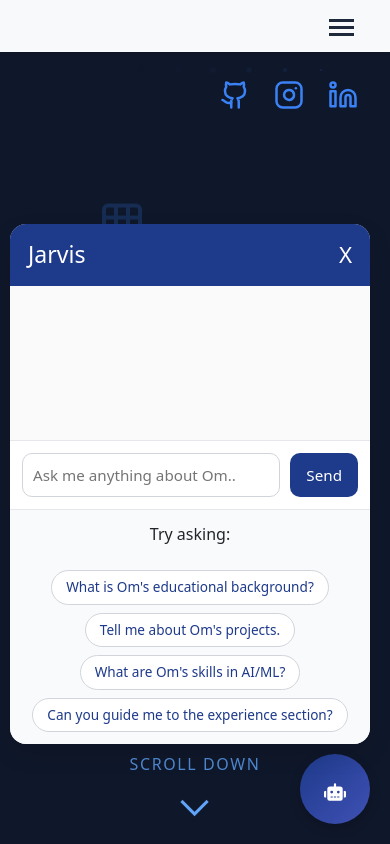
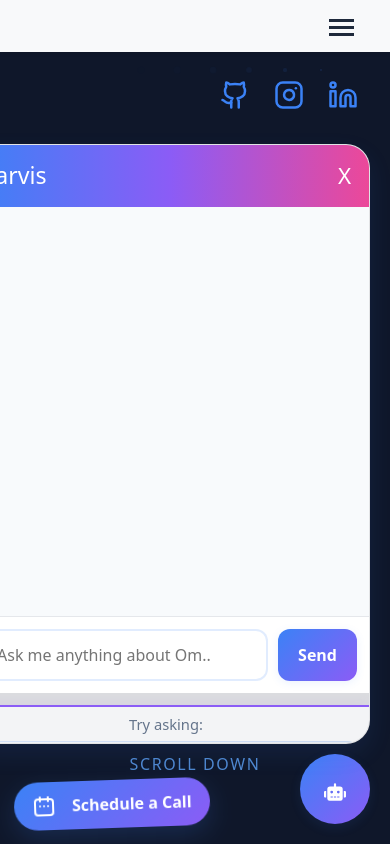
Before and after one commit to omshewale30/portfolio-new, a React (Vite) app: page / in a window 390 px wide. Both pictures are taken after a click on the button 335 px from the left and 789 px from the top of the page. Shown: the top 844 px of the page. Built offline with nearby package versions, Linux system fonts and the light colour scheme.

Commit message:
schedule a meeting button added. chatbot UI changed to align with the app theme

```diff
--- a/src/CSS/ChatBot.css
+++ b/src/CSS/ChatBot.css
@@ -1,12 +1,12 @@
 :root {
-    --primary-color: #1e3a8a; /* Navy blue */
+    --primary-color: #3b82f6; /* Portfolio blue */
     --secondary-color: #ffffffcc;
-    --user-bg-color: #3f51b5; /* Indigo */
-    --assistant-bg-color: #e0f2ff; /* Light blue */
-    --text-color: #0f172a;
-    --shadow-color: rgba(0, 0, 0, 0.1);
-    --border-radius: 16px;
-    --blur-effect: blur(10px);
+    --user-bg-color: linear-gradient(135deg, #3b82f6, #8b5cf6);
+    --assistant-bg-color: rgba(139, 92, 246, 0.08); /* Soft purple */
+    --text-color: #1e293b;
+    --shadow-color: rgba(59, 130, 246, 0.10);
+    --border-radius: 24px;
+    --blur-effect: blur(20px);
 }
 /* === GLOBAL CHATBOT === */
 .global-chatbot-container {
@@ -22,7 +22,7 @@
     position: fixed;
     bottom: 20px;
     right: 20px;
-    background: linear-gradient(135deg, #1e3a8a, #3f51b5);
+    background: linear-gradient(135deg, #3b82f6, #8b5cf6);
     color: white;
     border: none;
     width: 70px;
@@ -31,21 +31,20 @@
     font-size: 22px;
     border-radius: 50%;
     cursor: pointer;
-    box-shadow: 0 4px 12px rgba(0, 0, 0, 0.2);
+    box-shadow: 0 4px 12px var(--shadow-color);
     transition: transform 0.2s ease, box-shadow 0.3s ease;
 }
 
 .chatbot-toggle:hover {
     transform: scale(1.1);
-    box-shadow: 0 6px 16px rgba(0, 0, 0, 0.25);
-
+    box-shadow: 0 6px 16px rgba(59, 130, 246, 0.25);
 }
 
 .chatbot-hint {
     position: absolute;
     bottom: 75px;
     left: 70%;
-    background: #1e3a8a;
+    background: linear-gradient(135deg, #3b82f6, #8b5cf6);
     color: white;
     padding: 10px 16px;
     max-width: 280px;
@@ -69,7 +68,7 @@
     right: 20px;
     border-width: 10px;
     border-style: solid;
-    border-color: #1e3a8a transparent transparent transparent;
+    border-color: #8b5cf6 transparent transparent transparent;
 }
 
 .chatbot-hint.visible {
@@ -83,9 +82,9 @@
     position: fixed;
     bottom: 100px;
     right: 20px;
-    width: 360px;
-    height: 520px;
-    background: var(--secondary-color);
+    width: 400px;
+    height: 600px;
+    background: rgba(255,255,255,0.85);
     border-radius: var(--border-radius);
     box-shadow: 0 10px 25px var(--shadow-color);
     backdrop-filter: var(--blur-effect);
@@ -93,11 +92,12 @@
     display: flex;
     flex-direction: column;
     animation: fadeIn 0.3s ease;
+    border: 1px solid rgba(255,255,255,0.2);
 }
 
 /* === HEADER === */
 .chatbot-header {
-    background: var(--primary-color);
+    background: linear-gradient(90deg, #3b82f6, #8b5cf6, #ec4899);
     color: white;
     padding: 14px 18px;
     display: flex;
@@ -113,24 +113,27 @@
 
 /* === MESSAGES === */
 .chatbot-messages {
-    flex: 1;
+    flex: 1 1 70%;
     overflow-y: auto;
-    padding: 12px;
-    background: #fafafa;
+    padding: 18px 16px 10px 16px;
+    background: #f8fafc;
     display: flex;
     flex-direction: column;
-    gap: 10px;
+    gap: 14px;
+    min-height: 320px;
+    max-height: 420px;
 }
 
 .message {
     max-width: 80%;
-    padding: 10px 10px;
+    padding: 12px 16px;
     border-radius: var(--border-radius);
     margin: 5px 0;
-    font-size: 0.92rem;
+    font-size: 0.98rem;
     word-wrap: break-word;
     box-shadow: 0 2px 6px var(--shadow-color);
     animation: fadeIn 0.3s ease;
+    border: 1px solid rgba(59, 130, 246, 0.08);
 }
 .message p {
     margin: 0;
@@ -138,23 +141,25 @@
 
 .message.user {
     align-self: flex-end;
-    background: var(--user-bg-color);
+    background: linear-gradient(135deg, #3b82f6, #8b5cf6);
     color: white;
+    border: none;
 }
 
 .message.model {
     align-self: flex-start;
-   background: var(--assistant-bg-color);
-    color: var(--text-color);
+    background: rgba(139, 92, 246, 0.08);
+    color: #3b82f6;
+    border: 1px solid #8b5cf6;
 }
 
 /* === SOURCES === */
 .message-sources {
     margin-top: 8px;
     padding-top: 6px;
-    border-top: 1px solid rgba(0, 0, 0, 0.1);
+    border-top: 1px solid rgba(59, 130, 246, 0.1);
     font-size: 0.8rem;
-    color: #666;
+    color: #64748b;
 }
 
 .message-sources small {
@@ -163,17 +168,18 @@
 }
 
 .source-reference {
-    background: rgba(30, 58, 138, 0.1);
-    color: #1e3a8a;
-    padding: 2px 6px;
-    border-radius: 4px;
+    background: linear-gradient(135deg, #3b82f6 10%, #8b5cf6 90%);
+    color: white;
+    padding: 2px 8px;
+    border-radius: 8px;
     font-weight: 500;
     margin: 0 2px;
     font-size: 0.75rem;
+    transition: background 0.2s;
 }
 
 .source-reference:hover {
-    background: rgba(30, 58, 138, 0.2);
+    background: linear-gradient(135deg, #8b5cf6, #3b82f6);
     cursor: pointer;
 }
 
@@ -193,53 +199,123 @@
 
 .chatbot-input input {
     flex: 1;
-    padding: 10px;
-    border: 1px solid #d1d5db;
-    border-radius: 10px;
-    font-size: 0.95rem;
+    padding: 12px;
+    border: 2px solid rgba(59, 130, 246, 0.15);
+    border-radius: 12px;
+    font-size: 1rem;
     outline: none;
+    background: rgba(255,255,255,0.9);
+    color: #1e293b;
+    transition: border 0.2s, box-shadow 0.2s;
+}
+
+.chatbot-input input:focus {
+    border-color: #3b82f6;
+    box-shadow: 0 0 0 2px rgba(59, 130, 246, 0.12);
 }
 
 .chatbot-input button {
-    background: var(--primary-color);
+    background: linear-gradient(135deg, #3b82f6, #8b5cf6);
     color: white;
     border: none;
-    border-radius: 10px;
-    padding: 10px 16px;
-    font-size: 0.95rem;
+    border-radius: 12px;
+    padding: 10px 20px;
+    font-size: 1rem;
+    font-weight: 600;
     cursor: pointer;
-    transition: background-color 0.2s ease;
+    transition: background 0.2s, transform 0.2s;
+    box-shadow: 0 2px 8px rgba(59, 130, 246, 0.10);
 }
 
 .chatbot-input button:hover {
-     background: #2c3990;
+    background: linear-gradient(135deg, #8b5cf6, #3b82f6);
+    transform: translateY(-2px);
 }
 
 /* === SAMPLE QUESTIONS === */
 .chatbot-sample-questions {
-    padding: 12px;
-    background: #f9fafb;
+    padding: 6px 8px;
+    background: #f3f4f6;
     display: flex;
-    flex-wrap: wrap;
-    gap: 8px;
-    justify-content: center;
-    border-top: 1px solid #e5e7eb;
+    flex-direction: column;
+    flex-wrap: nowrap;
+    gap: 6px;
+    justify-content: flex-start;
+    border-top: 2px solid #8b5cf6;
+    font-size: 0.92rem;
+    overflow-y: auto;
+    overflow-x: hidden;
+    max-height: 38px;
+    min-height: 0;
+    scrollbar-width: thin;
+    scrollbar-color: #8b5cf6 #f3f4f6;
+    -webkit-overflow-scrolling: touch;
+    transition: max-height 0.3s;
+    margin-top: 12px;
+    box-shadow: 0 -2px 12px 0 rgba(139, 92, 246, 0.08);
+    border-radius: 0 0 16px 16px;
+    position: relative;
+}
+
+.chatbot-sample-questions::before {
+    content: 'Suggested';
+    position: absolute;
+    top: -18px;
+    left: 12px;
+    font-size: 0.85rem;
+    color: #8b5cf6;
+    background: #f3f4f6;
+    padding: 0 8px;
+    border-radius: 8px 8px 0 0;
+    font-weight: 600;
+    letter-spacing: 0.02em;
+    opacity: 0.85;
+    pointer-events: none;
+}
+
+.chatbot-sample-questions:hover, .chatbot-sample-questions:focus-within {
+    max-height: 120px;
+}
+
+.chatbot-sample-questions::-webkit-scrollbar {
+    width: 6px;
+}
+
+.chatbot-sample-questions::-webkit-scrollbar-thumb {
+    background: #8b5cf6;
+    border-radius: 4px;
+}
+
+.chatbot-sample-questions::-webkit-scrollbar-track {
+    background: #f3f4f6;
 }
 
 .sample-question-button {
-    padding: 6px 14px;
-    background: white;
-    border: 1px solid #d1d5db;
-    border-radius: 50px;
+    flex: 0 0 auto;
+    padding: 5px 12px;
+    background: linear-gradient(135deg, #f1f5f9, #e2e8f0);
+    border: 1px solid rgba(59, 130, 246, 0.15);
+    border-radius: 14px;
     font-size: 0.85rem;
-    color: var(--primary-color);
+    color: #3b82f6;
     cursor: pointer;
     transition: all 0.3s ease;
+    font-weight: 500;
+    margin-bottom: 2px;
+    white-space: nowrap;
 }
 
 .sample-question-button:hover {
-    background: var(--primary-color);
+    background: linear-gradient(135deg, #3b82f6, #8b5cf6);
     color: white;
+    transform: translateY(-1px);
+}
+
+.chatbot-sample-questions p {
+    margin: 0 8px 0 0;
+    font-size: 0.92rem;
+    color: #64748b;
+    align-self: center;
 }
 
 /* === CLOSE BUTTON === */
@@ -279,7 +355,7 @@
     left: 0;
     right: 0;
     bottom: 0;
-    background: rgba(0, 0, 0, 0.5);
+    background: rgba(59, 130, 246, 0.15);
     display: flex;
     justify-content: center;
     align-items: center;
@@ -289,17 +365,18 @@
 
 .source-details-modal {
     background: white;
-    border-radius: 12px;
-    box-shadow: 0 10px 25px rgba(0, 0, 0, 0.2);
+    border-radius: 16px;
+    box-shadow: 0 10px 25px rgba(59, 130, 246, 0.18);
     max-width: 400px;
     width: 90%;
     max-height: 80vh;
     overflow: hidden;
     animation: slideIn 0.3s ease;
+    border: 1px solid #8b5cf6;
 }
 
 .source-details-header {
-    background: var(--primary-color);
+    background: linear-gradient(90deg, #3b82f6, #8b5cf6, #ec4899);
     color: white;
     padding: 16px 20px;
     display: flex;
--- /dev/null
+++ b/src/CSS/ScheduleCallButton.css
@@ -0,0 +1,53 @@
+.schedule-call-btn {
+  position: fixed;
+  bottom: 32px;
+  left: 32px;
+  right: unset;
+  z-index: 2000;
+  display: flex;
+  align-items: center;
+  gap: 12px;
+  background: linear-gradient(135deg, #3b82f6, #8b5cf6);
+  color: #fff;
+  padding: 16px 28px;
+  border-radius: 999px;
+  font-size: 1.1rem;
+  font-weight: 600;
+  box-shadow: 0 8px 24px rgba(59,130,246,0.18);
+  text-decoration: none;
+  transition: transform 0.2s, box-shadow 0.2s, background 0.3s;
+  animation: shake 2.5s infinite;
+}
+
+.schedule-call-btn .icon {
+  display: flex;
+  align-items: center;
+  font-size: 1.3em;
+}
+
+.schedule-call-btn .label {
+  margin-left: 4px;
+}
+
+.schedule-call-btn:hover, .schedule-call-btn:focus {
+  background: linear-gradient(135deg, #8b5cf6, #3b82f6);
+  box-shadow: 0 12px 32px rgba(59,130,246,0.28);
+  transform: scale(1.06) rotate(-2deg);
+  outline: none;
+}
+
+@keyframes shake {
+  0%, 100% { transform: translateX(0) rotate(0); }
+  10%, 30%, 50%, 70%, 90% { transform: translateX(-2px) rotate(-2deg); }
+  20%, 40%, 60%, 80% { transform: translateX(2px) rotate(2deg); }
+}
+
+@media (max-width: 600px) {
+  .schedule-call-btn {
+    bottom: 16px;
+    left: 16px;
+    right: unset;
+    padding: 12px 18px;
+    font-size: 1rem;
+  }
+}
--- a/src/components/ChatBot.jsx
+++ b/src/components/ChatBot.jsx
@@ -16,6 +16,7 @@ const Chatbot = ({ onClose }) => {
     const [messages, setMessages] = useState([]);
     const [input, setInput] = useState("");
     const [selectedSource, setSelectedSource] = useState(null);
+    const [showSuggestions, setShowSuggestions] = useState(true);
     const bottomRef = useRef(null); //
     const sampleQuestions = [
         "What is Om's educational background?",
@@ -37,6 +38,7 @@ const Chatbot = ({ onClose }) => {
         const userMessage = { role: "user", content: input };
         setMessages((prev) => [...prev, userMessage]);
         setInput("");
+        if (showSuggestions) setShowSuggestions(false);
 
         try {
           const response = await submitChat(sessionId, input);
@@ -118,6 +120,7 @@ const Chatbot = ({ onClose }) => {
                 />
                 <button onClick={() => handleSendMessage()}>Send</button>
             </div>
+            {showSuggestions && (
                 <div className="chatbot-sample-questions">
                     <p>Try asking:</p>
                     {sampleQuestions.map((question, index) => (
@@ -130,6 +133,7 @@ const Chatbot = ({ onClose }) => {
                         </button>
                     ))}
                 </div>
+            )}
 
             {selectedSource && (
                 <SourceDetails
--- a/src/components/ContactSection.jsx
+++ b/src/components/ContactSection.jsx
@@ -2,6 +2,7 @@
 import { useRef, useState } from "react"
 import emailjs from "@emailjs/browser"
 import "../CSS/ContactSection.css"
+import ScheduleCallButton from "./ScheduleCallButton"
 
 const ContactSection = () => {
   const form = useRef()
@@ -238,6 +239,7 @@ const ContactSection = () => {
           </div>
         </div>
       </div>
+      <ScheduleCallButton />
     </footer>
   )
 }
--- /dev/null
+++ b/src/components/ScheduleCallButton.jsx
@@ -0,0 +1,29 @@
+import React from "react"
+import "../CSS/ScheduleCallButton.css"
+
+const ScheduleCallButton = () => {
+  return (
+    <a
+      href="https://scheduler.zoom.us/om-shewale/om-s-fireside-chats"
+      className="schedule-call-btn"
+      target="_blank"
+      rel="noopener noreferrer"
+      title="Schedule a Zoom Call With Me"
+    >
+      <span className="icon">
+        {/* Calendar/Video Icon SVG */}
+        <svg width="24" height="24" viewBox="0 0 24 24" fill="none" xmlns="http://www.w3.org/2000/svg">
+          <rect x="3" y="5" width="18" height="16" rx="3" stroke="currentColor" strokeWidth="2"/>
+          <path d="M16 3V7" stroke="currentColor" strokeWidth="2" strokeLinecap="round"/>
+          <path d="M8 3V7" stroke="currentColor" strokeWidth="2" strokeLinecap="round"/>
+          <rect x="7" y="11" width="2" height="2" rx="1" fill="currentColor"/>
+          <rect x="11" y="11" width="2" height="2" rx="1" fill="currentColor"/>
+          <rect x="15" y="11" width="2" height="2" rx="1" fill="currentColor"/>
+        </svg>
+      </span>
+      <span className="label">Schedule a Call</span>
+    </a>
+  )
+}
+
+export default ScheduleCallButton
```
Lines whose indentation alone changed are shown as unchanged.
